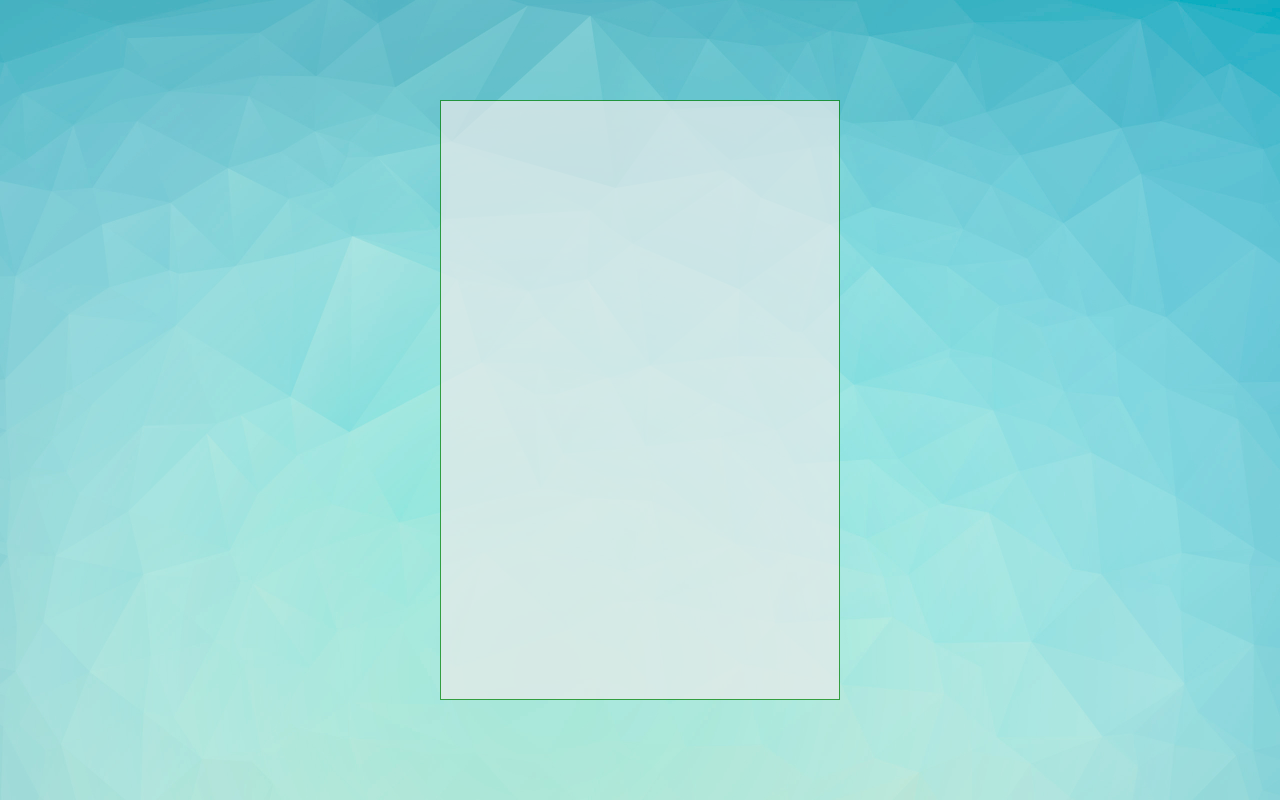
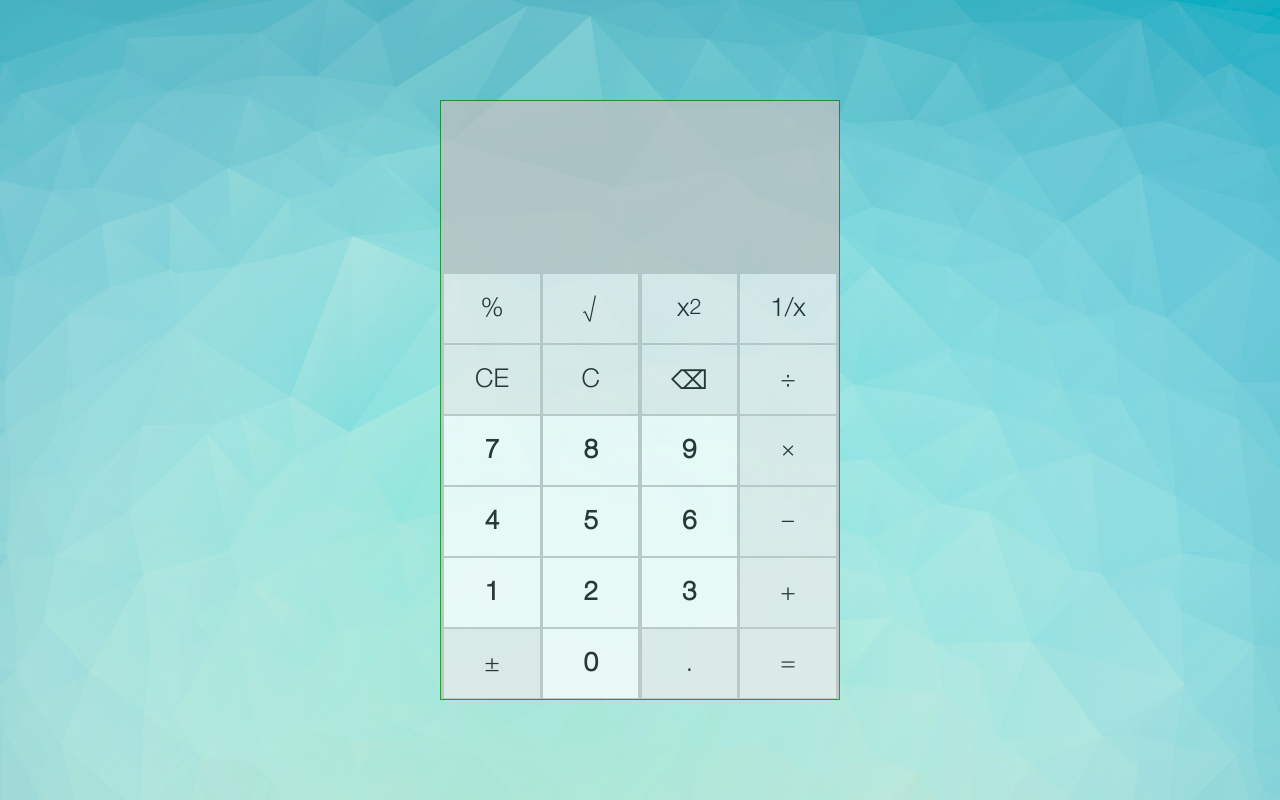
Before and after one commit to kseniyalan/react-calc, a React app: page / in a window 1280 px wide. Built offline with nearby package versions, Linux system fonts and the light colour scheme.

Commit message:
Add buttons and button styles

```diff
--- a/src/App.js
+++ b/src/App.js
@@ -1,11 +1,39 @@
 import React, { Component } from 'react';
 import './css/App.less';
+
+import Button from './Button';
 
 class App extends Component {
   render() {
     return (
       <div className="App">
-
+		<div style={{flexGrow: 4}}></div>
+		<div className="btns-wrap">
+			<Button>%</Button>
+			<Button>&#x221a;</Button>
+			<Button>x<sup>2</sup></Button>
+			<Button>1/x</Button>
+			<Button>CE</Button>
+			<Button>C</Button>
+			<Button>&#x232b;</Button>
+			<Button>&#x00F7;</Button>
+			<Button className="digit">7</Button>
+			<Button className="digit">8</Button>
+			<Button className="digit">9</Button>
+			<Button>&#x00d7;</Button>
+			<Button className="digit">4</Button>
+			<Button className="digit">5</Button>
+			<Button className="digit">6</Button>
+			<Button>&#x2212;</Button>
+			<Button className="digit">1</Button>
+			<Button className="digit">2</Button>
+			<Button className="digit">3</Button>
+			<Button>+</Button>
+			<Button>&#x00b1;</Button>
+			<Button className="digit">0</Button>
+			<Button>.</Button>
+			<Button>=</Button>
+		</div>
       </div>
     );
   }
--- /dev/null
+++ b/src/Button.js
@@ -0,0 +1,24 @@
+import PropTypes from 'prop-types';
+import React, { Component } from 'react';
+import classNames from 'classnames';
+import './Button.less';
+
+class Button extends Component {
+	static propTypes = {
+		children: PropTypes.string.isRequired,
+		className: PropTypes.string,
+	};
+
+	static defaultProps = {
+	};
+
+	render() {
+		return (
+			<div className={classNames('Button', this.props.className)}>
+				{this.props.children}
+			</div>
+		);
+	}
+}
+
+export default Button;
--- /dev/null
+++ b/src/Button.less
@@ -0,0 +1,16 @@
+@import './css/defines.less';
+
+.Button{
+	.centerChildren();
+	width: 24%;
+	height: 16%;
+	font-size: 26px;
+	color: #000;
+	background: @grayBg;
+	cursor: pointer;
+}
+
+.Button.digit{
+	background-color: #fff;
+	font-weight: bold;
+}
--- a/src/css/index.less
+++ b/src/css/index.less
@@ -30,22 +30,29 @@ body {
 
 #root{
 	.square(100%);
+	.centerChildren();
 	min-height: 100%;
-	display: flex;
-	align-items: center;
-	align-content: center;
-	justify-content: center;
 	background: url('./bg.jpg') center center no-repeat;
 	background-size: cover;
 }
 
 .App{
+	display: flex;
+	flex-direction: column;
 	width: 50vmin;
-	//max-width: 400px;
 	height: 75vmin;
-	//max-height: 650px;
-	opacity: 0.7;
-	background-color: @grayBg;
+	background-color: @lightGray;
 	border: 1px solid green;
+	opacity: 0.75;
+}
+
+.btns-wrap{
+	display: flex;
+	position: relative;
+	flex-wrap: wrap;
+	align-content: space-around;
+	justify-content: space-evenly;
+	width: 100%;
+	flex-grow: 6;
 
 }
```
